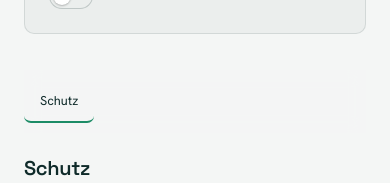
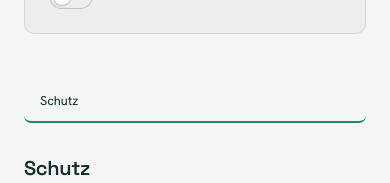
Before and after one commit to bonderaustriaAT/JustDNS, a React (Vite) app in the folder crates/justdns-web/ui/: page /einstellungen in a window 390 px wide. Shown: the part 343-526 px from the top of the page. Built offline with nearby package versions, Linux system fonts and the light colour scheme.

Commit message:
Show one settings category at a time
Turn the category rail into a selector: picking a category shows only
its settings instead of scrolling the whole page, so each screen stays
focused on one group.

```diff
--- a/crates/justdns-web/ui/src/pages/Settings.module.css
+++ b/crates/justdns-web/ui/src/pages/Settings.module.css
@@ -38,23 +38,35 @@
 
 .railLink,
 .railActive {
+  display: block;
+  inline-size: 100%;
+  text-align: start;
   padding: var(--space-2) var(--space-3);
+  border: 0;
+  border-inline-start: 2px solid transparent;
   border-radius: var(--radius-sm);
+  background: transparent;
   color: var(--text-muted);
+  font: inherit;
   font-size: var(--step--1);
-  border-inline-start: 2px solid transparent;
+  cursor: pointer;
 }
 
 .railLink:hover {
   color: var(--text);
-  text-decoration: none;
 }
 
 .railActive {
   color: var(--text);
   background: var(--surface-sunken);
   border-inline-start-color: var(--signal);
-  text-decoration: none;
+}
+
+.railHint {
+  margin-block-start: var(--space-3);
+  padding-inline: var(--space-3);
+  color: var(--text-muted);
+  font-size: var(--step--1);
 }
 
 .sections {
@@ -250,6 +262,10 @@
     border-block-end-color: var(--signal);
     background: transparent;
   }
+
+  .railHint {
+    display: none;
+  }
 }
 
 @media (max-width: 540px) {
--- a/crates/justdns-web/ui/src/pages/Settings.tsx
+++ b/crates/justdns-web/ui/src/pages/Settings.tsx
@@ -1,4 +1,4 @@
-import { useEffect, useMemo, useState, type ReactNode } from "react";
+import { useMemo, useState, type ReactNode } from "react";
 
 import { InfoHint } from "../components/InfoHint";
 import { Toggle } from "../components/Toggle";
@@ -22,7 +22,7 @@ function Category({
   children: ReactNode;
 }) {
   return (
-    <section id={id} className={styles.category} aria-labelledby={`${id}-title`}>
+    <section className={styles.category} aria-labelledby={`${id}-title`}>
       <div className={styles.categoryHead}>
         <h2 id={`${id}-title`} className={styles.categoryTitle}>
           {title}
@@ -73,36 +73,9 @@ const RESOLVERS = [
   { ip: "9.9.9.9", host: "dns.quad9.net", name: "Quad9" },
 ];
 
-// Highlights the category the reader has scrolled to, so the rail doubles as a
-// "you are here" marker.
-function useActiveCategory(ids: string[]): string {
-  const [active, setActive] = useState(ids[0] ?? "");
-
-  useEffect(() => {
-    const sections = ids
-      .map((id) => document.getElementById(id))
-      .filter((el): el is HTMLElement => el !== null);
-    if (sections.length === 0) return;
-
-    const observer = new IntersectionObserver(
-      (entries) => {
-        const visible = entries
-          .filter((entry) => entry.isIntersecting)
-          .sort((a, b) => a.boundingClientRect.top - b.boundingClientRect.top);
-        if (visible[0]) setActive(visible[0].target.id);
-      },
-      { rootMargin: "-20% 0px -70% 0px" },
-    );
-
-    sections.forEach((section) => observer.observe(section));
-    return () => observer.disconnect();
-  }, [ids]);
-
-  return active;
-}
-
 export function Settings() {
   const { settings, update } = useSettings();
+  const [selected, setSelected] = useState("schutz");
 
   const categories = useMemo<CategoryMeta[]>(() => {
     const base: CategoryMeta[] = [{ id: "schutz", title: "Schutz" }];
@@ -117,7 +90,9 @@ export function Settings() {
     return base;
   }, [settings.expertMode]);
 
-  const active = useActiveCategory(categories.map((c) => c.id));
+  // Fall back to the first category when the selected one is hidden (e.g. the
+  // expert mode that revealed it was switched off).
+  const active = categories.some((c) => c.id === selected) ? selected : categories[0].id;
 
   return (
     <div className={styles.page}>
@@ -141,17 +116,25 @@ export function Settings() {
       <div className={styles.layout}>
         <nav className={styles.rail} aria-label="Kategorien">
           {categories.map((category) => (
-            <a
+            <button
               key={category.id}
-              href={`#${category.id}`}
+              type="button"
               className={active === category.id ? styles.railActive : styles.railLink}
+              aria-current={active === category.id || undefined}
+              onClick={() => setSelected(category.id)}
             >
               {category.title}
-            </a>
+            </button>
           ))}
+          {!settings.expertMode && (
+            <p className={styles.railHint}>
+              Für die technischen Kategorien den Expertenmodus einschalten.
+            </p>
+          )}
         </nav>
 
         <div className={styles.sections}>
+          {active === "schutz" && (
             <Category
               id="schutz"
               title="Schutz"
@@ -194,9 +177,9 @@ export function Settings() {
                 }
               />
             </Category>
+          )}
 
-          {settings.expertMode ? (
-            <>
+          {active === "upstream" && (
             <Category
               id="upstream"
               title="Upstream-Resolver"
@@ -236,7 +219,9 @@ export function Settings() {
                 ))}
               </ul>
             </Category>
+          )}
 
+          {active === "verschluesselung" && (
             <Category
               id="verschluesselung"
               title="Verschlüsselung"
@@ -255,7 +240,9 @@ export function Settings() {
                 }
               />
             </Category>
+          )}
 
+          {active === "cache" && (
             <Category
               id="cache"
               title="Cache"
@@ -274,7 +261,9 @@ export function Settings() {
                 }
               />
             </Category>
+          )}
 
+          {active === "protokoll" && (
             <Category
               id="protokoll"
               title="Protokollierung"
@@ -313,11 +302,6 @@ export function Settings() {
                 }
               />
             </Category>
-            </>
-          ) : (
-            <p className={styles.hint}>
-              Für die technischen Kategorien den Expertenmodus einschalten.
-            </p>
           )}
         </div>
       </div>
```
Lines whose indentation alone changed are shown as unchanged.
